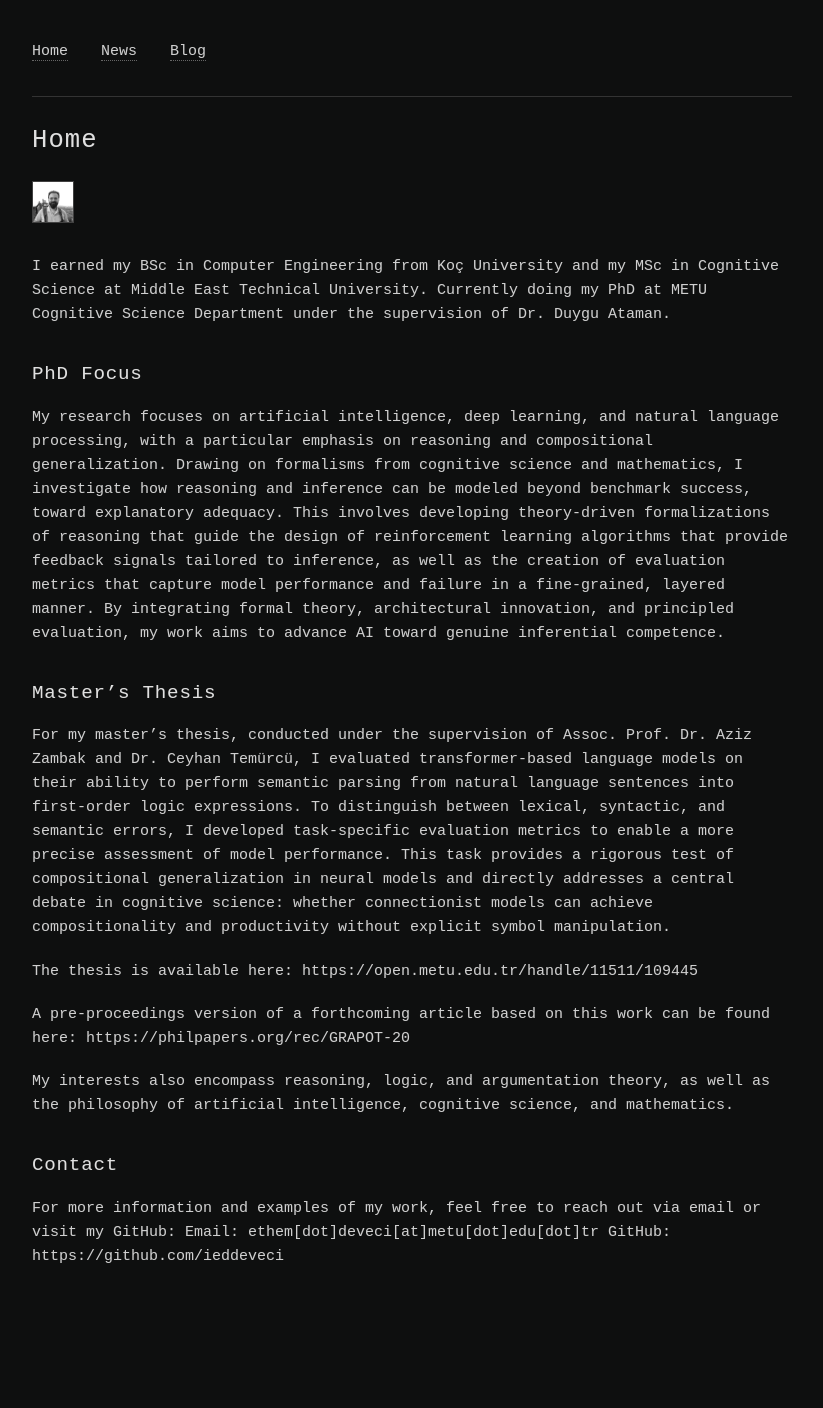
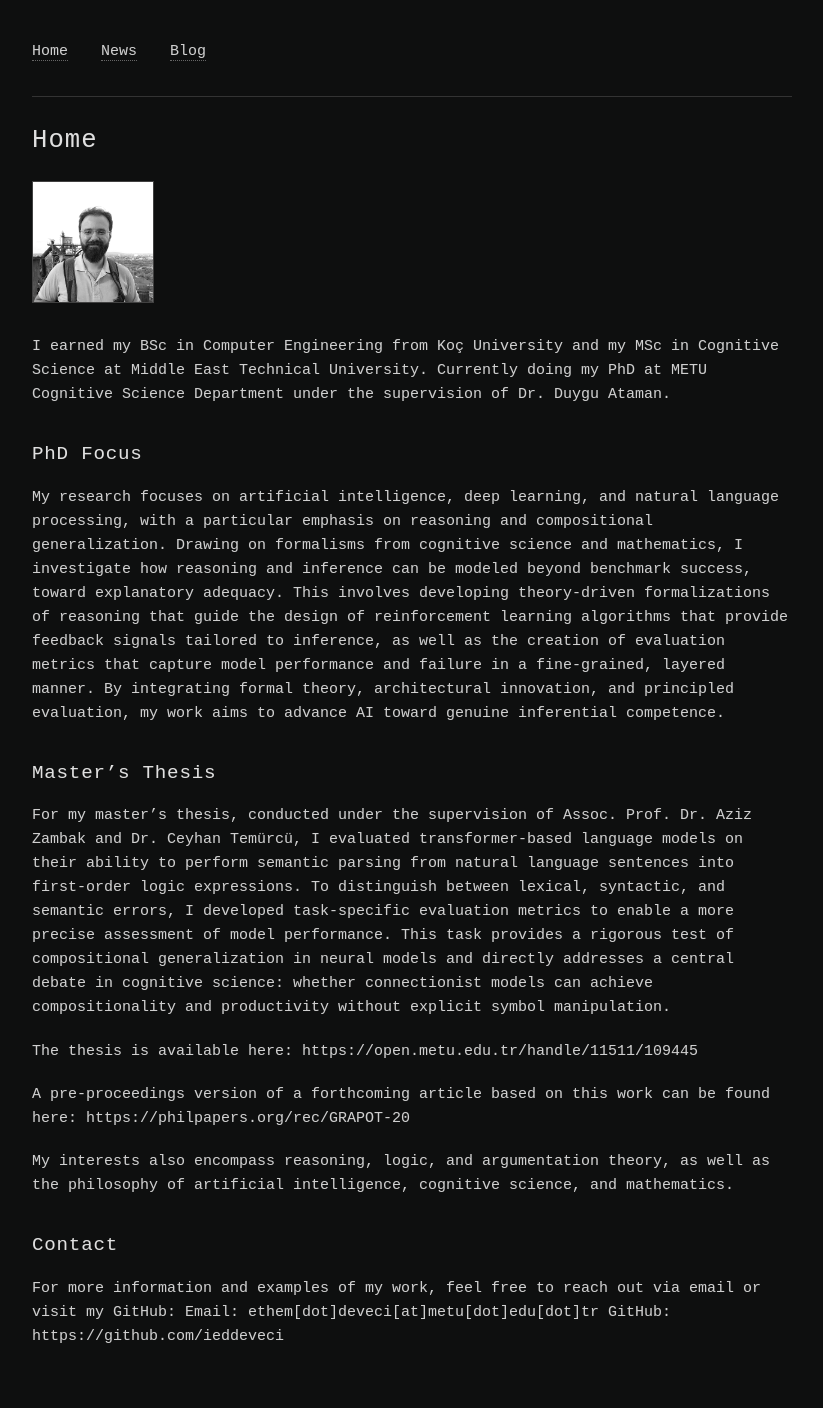
Before and after one commit to ieddeveci/ieddeveci.github.io, a Jekyll site: the page built from index.md, in a window 1280 px wide. Shown: the whole page, without its empty margins (228-1051 px from the left). Built offline with Jekyll 4.4.1, drawn with Linux system fonts in a browser that asks for light colours; before the commit the page ends 1328 px from its top, so only the background shows below that.

Commit message:
Update style.css

```diff
--- a/assets/css/style.css
+++ b/assets/css/style.css
@@ -90,7 +90,7 @@ p {
 .profile-photo {
   display: block;
   margin: 0 0 2rem 0;
-  max-width: 40px;
+  max-width: 120px;
   height: auto;
   border: 1px solid #444;
   filter: grayscale(100%) contrast(1.05);
```
